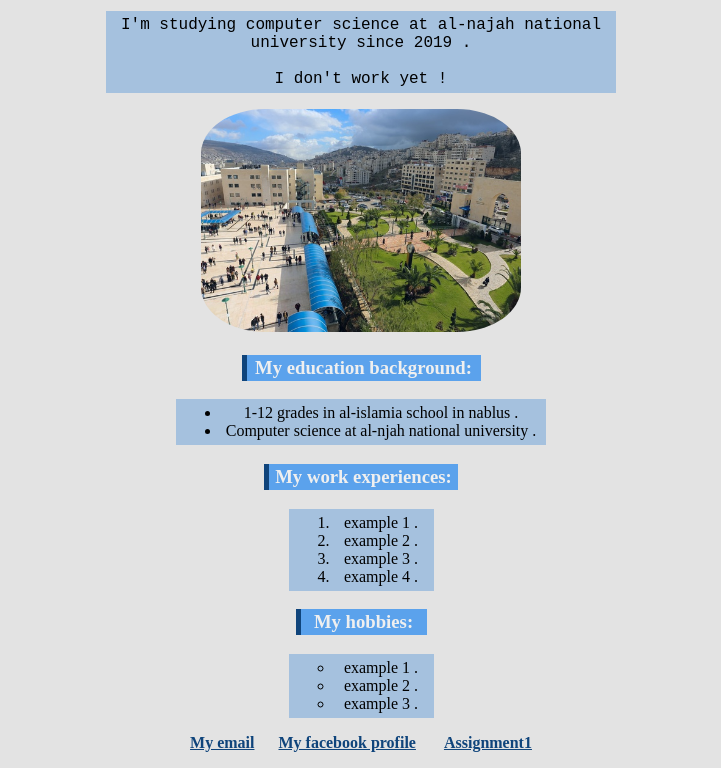
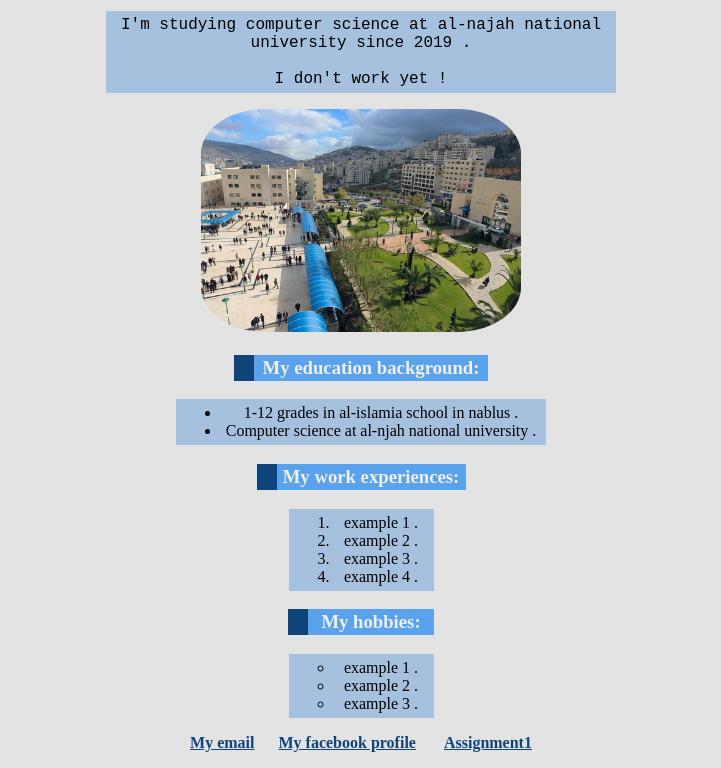
Before and after one commit to Nabeelkhuffash/Nabeelkhuffash.github.io, a plain HTML site: page index.html in a window 1280 px wide. Shown: the part 108-876 px from the top of the page, without its empty margins (279-1000 px from the left). Drawn offline with Linux system fonts and the light colour scheme.

Commit message:
Update style1.css

```diff
--- a/style1.css
+++ b/style1.css
@@ -42,7 +42,7 @@ h3 {
     color: #EFEFEF;
     width: 19%;
     padding:2px;
-    border-left: solid 5px #0F447B;
+    border-left: solid 20px #0F447B;
 }
 h1.A {
     background-color: #5BA2EC;
```
